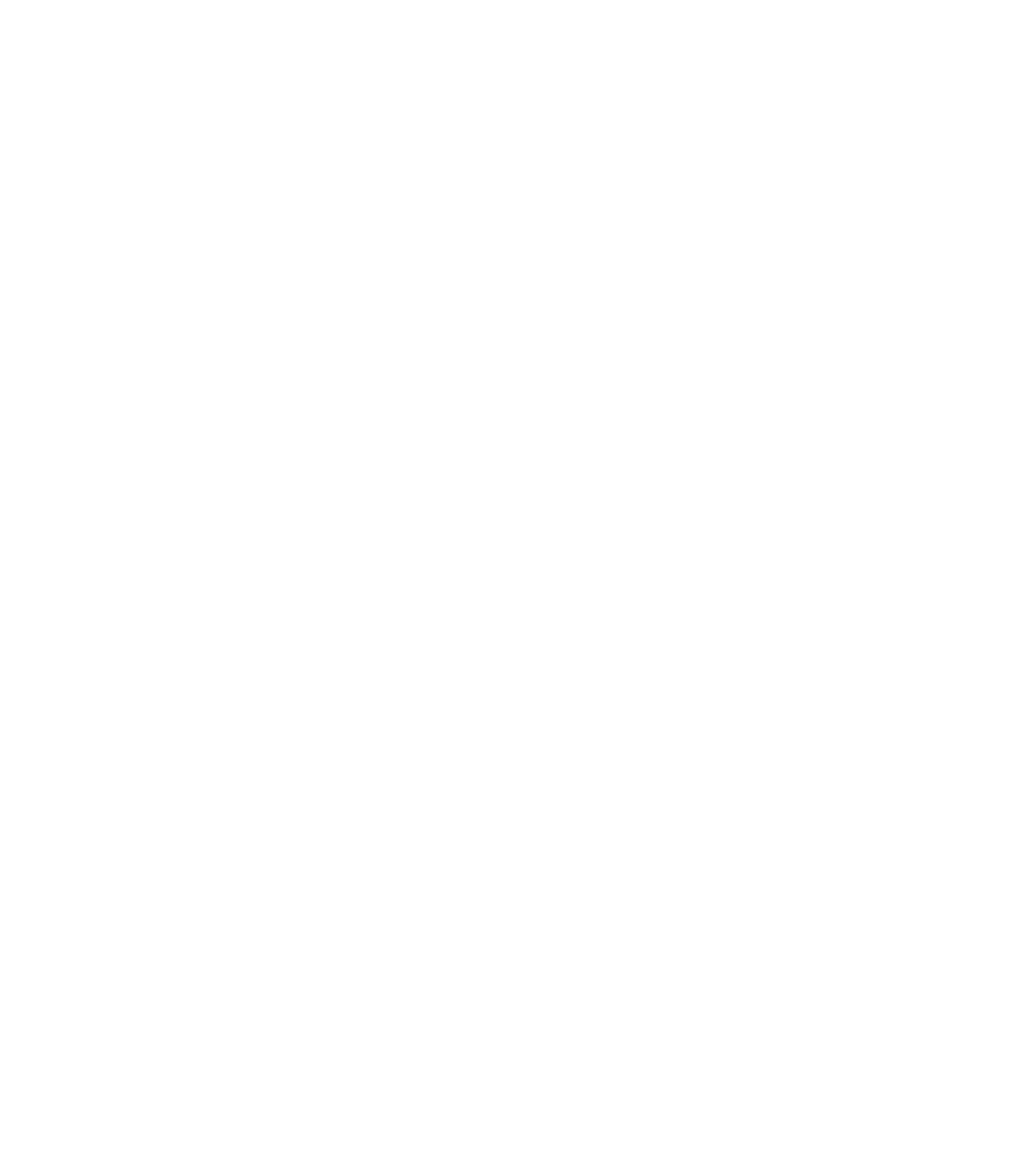
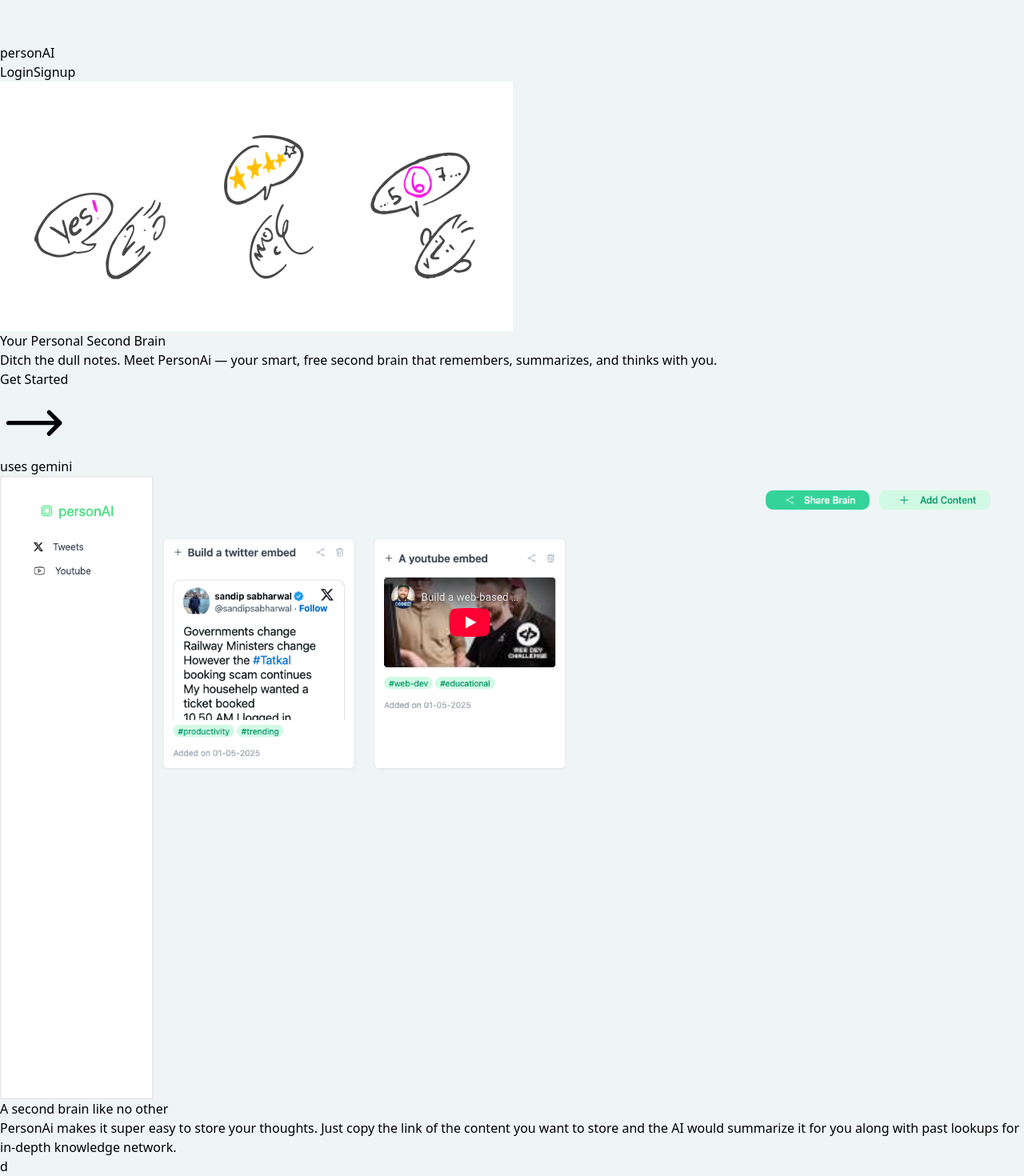
Before and after one commit to watashiwaaniket/personai, a React (Vite) app in the folder personai-frontend/: page / in a window 1280 px wide. Before the commit this address had no page. Shown: the part 1226-2696 px from the top of the page at 80% size. Before the commit the page ends 800 px from the top, so only its background shows below. Built offline with nearby package versions, Linux system fonts and the light colour scheme.

Commit message:
worked on landing page

```diff
--- a/personai-frontend/package.json
+++ b/personai-frontend/package.json
@@ -4,7 +4,7 @@
   "version": "0.0.0",
   "type": "module",
   "scripts": {
-    "dev": "vite",
+    "dev": "vite --host",
     "build": "tsc -b && vite build",
     "lint": "eslint .",
     "preview": "vite preview"
--- a/personai-frontend/src/App.tsx
+++ b/personai-frontend/src/App.tsx
@@ -1,5 +1,6 @@
 // import { Dashboard } from "./pages/dashboard"
 import { Dashboard } from "./pages/dashboard"
+import { Landing } from "./pages/Landing"
 import { Signin } from "./pages/Signin"
 import { Signup } from "./pages/Signup"
 import { BrowserRouter, Routes, Route } from "react-router-dom"
@@ -9,6 +10,7 @@
   return(
     <BrowserRouter>
       <Routes>
+        <Route path="/" element={<Landing />} />
         <Route path="/signup" element={<Signup />} />
         <Route path="/signin" element={<Signin />} />
         <Route path="/dashboard" element={<Dashboard />} />
--- a/personai-frontend/src/components/Button.tsx
+++ b/personai-frontend/src/components/Button.tsx
@@ -14,9 +14,9 @@
 export const Button = ( props : ButtonProps ) => {
     return (
     <button className={`
-        p-2 px-6 min-w-28 rounded-xl font-medium m-2
+        font-medium m-2
         ${(props.variant == 'primary') ? 'bg-emerald-400 text-white' : 'bg-emerald-100 text-emerald-600'}
-        ${(props.size == "sm") && 'text-sm' || (props.size == "lg") &&'text-lg' || (props.size == "md") && 'text-md'}
+        ${(props.size == "sm") && 'text-[12px] px-4 min-w-20 p-1 rounded-lg' || (props.size == "lg") &&'text-lg px-6 min-w-28 p-2 rounded-xl' || (props.size == "md") && 'text-md px-6 min-w-28 p-1 rounded-xl'}
         flex justify-center items-center ${props.fullWidth ? "w-full" : ""}
         ${props.loading ? "opacity-45" : ""}
     `}
--- /dev/null
+++ b/personai-frontend/src/icons/RightArrowIcon.tsx
@@ -0,0 +1,7 @@
+export const RightArrowIcon = () => {
+    return(
+        <svg xmlns="http://www.w3.org/2000/svg" fill="none" viewBox="0 0 24 24" stroke-width="1.5" stroke="currentColor" className="size-6">
+            <path stroke-linecap="round" stroke-linejoin="round" d="M17.25 8.25 21 12m0 0-3.75 3.75M21 12H3" />
+        </svg>
+    )
+}
--- /dev/null
+++ b/personai-frontend/src/pages/Landing.tsx
@@ -0,0 +1,43 @@
+import { useNavigate } from "react-router-dom";
+import { Button } from "../components/Button";
+import { PersonaIcon } from "../icons/PersonaIcon";
+import { RightArrowIcon } from "../icons/RightArrowIcon";
+
+export function Landing(){
+    const navigate = useNavigate();
+    return(
+        <div className="h-screen w-screen bg-white">
+            <div className="flex justify-between items-center px-4 py-3">
+                <h2 className="text-green-400 text-xl lg:text-2xl p-2 flex items-center"><PersonaIcon /> personAI</h2>
+                <div className="flex">
+                    <Button variant="primary" size="sm" text="Login" onClick={() => navigate('/signin')}/>
+                    <Button variant="secondary" size="sm" text="Signup" onClick={() => navigate('/signup')}/>
+                </div>
+            </div>
+            <div className="lg:px-[360px]">
+            <div className="flex flex-col items-center justify-center mt-4 md:mt-12">
+                <img src="/hero-banner.png" alt="hero-banner" />
+                <h1 className="text-2xl md:text-3xl lg:text-7xl font-bold mt-2">Your Personal Second Brain</h1>
+                <p className="max-w-[420px] text-sm md:text-base md:max-w-[520px] lg:text-xl lg:max-w-[720px] text-center my-4 text-slate-700 font-medium">Ditch the dull notes. Meet PersonAi — your smart, free second brain that remembers, summarizes, and thinks with you.</p>
+                <Button variant="primary" size="md" text="Get Started" onClick={() => navigate('/signin')} endIcon={<RightArrowIcon />}/>
+                <p className="font-light text-slate-600 text-sm -mt-1">uses gemini</p>
+            </div>
+            <div className="flex items-center justify-center py-16">
+                <img src="/placeholder-banner2.png" alt="banner2" className="max-w-96 md:max-w-[780px] lg:max-w-[920px] rounded-xl border drop-shadow-md"/>
+            </div>
+            <div className="px-8">
+                <h1 className="text-xl md:text-2xl lg:text-4xl font-bold">A second brain like no other</h1>
+                <p className="mt-4 text-base lg:text-xl max-w-[640px] text-slate-700 font-medium">
+                    PersonAi makes it super easy to store your thoughts. Just copy the link of the content you want to store and the AI would summarize it for you along with past lookups for in-depth knowledge network.
+                </p>
+                <div>
+                    <div className="w-full h-80 border rounded-xl drop-shadow-lg my-8 bg-white">
+
+                    </div>
+                    <div>d</div>
+                </div>
+            </div>
+            </div>
+        </div>
+    )
+}
```
Also changed, not shown: personai-frontend/public/hero-banner.png (added), personai-frontend/public/placeholder-banner2.png (added).
